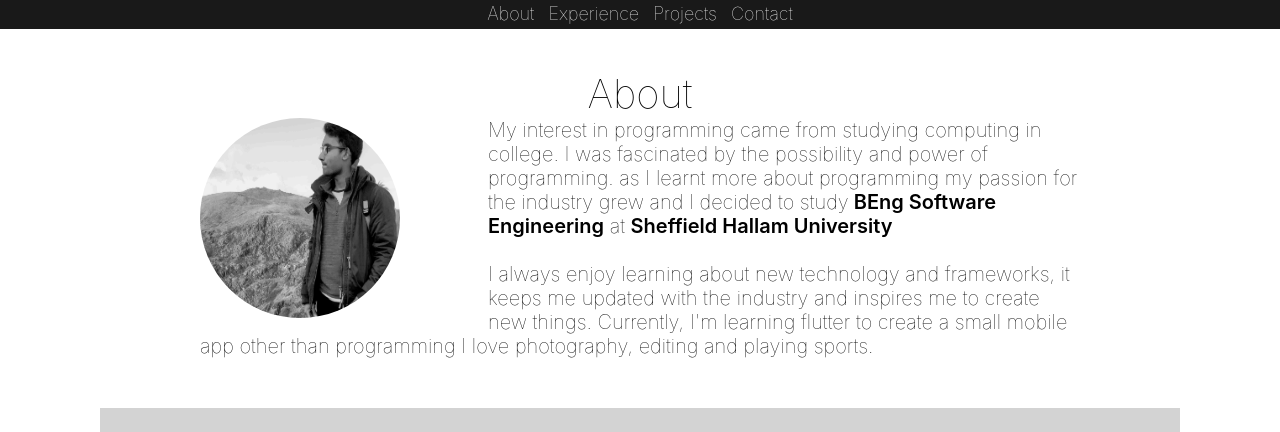
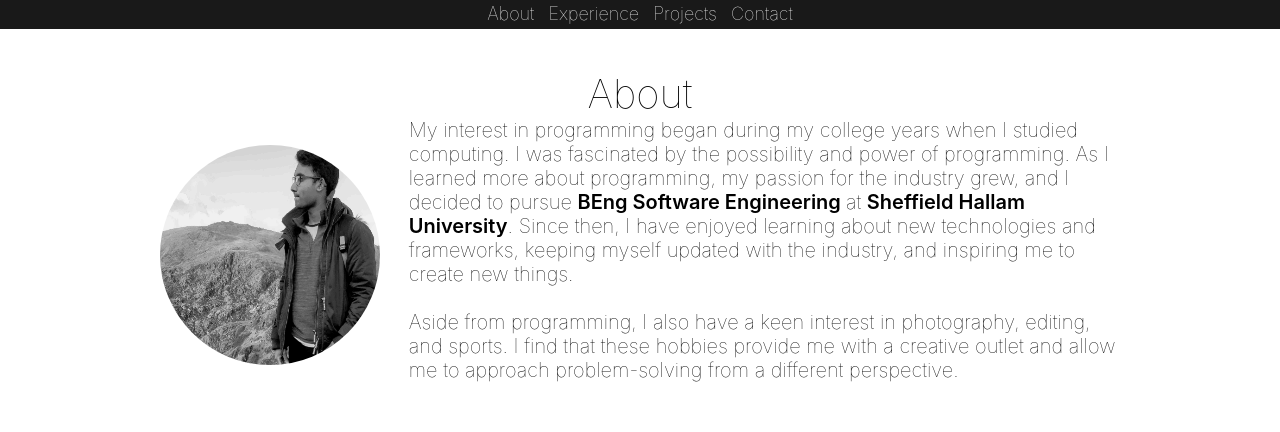
Before and after one commit to OmarShezan/portfolio, a React (Create React App) app: page / in a window 1280 px wide. Shown: the part 802-1234 px from the top of the page. Built offline with nearby package versions, Linux system fonts and the light colour scheme; no server answers.

Commit message:
updated about text and style, use mailto link for email

```diff
--- a/src/Contact/Contact.jsx
+++ b/src/Contact/Contact.jsx
@@ -128,7 +128,7 @@ class Contact extends React.Component {
           <input type="text" name="def" value={this.state.def} onChange={this.handleChange} className="field-style field-full align-none def"/>
           </li> */}
           </ul>
-          <p>Email: shezan60@gmail.com</p>
+          <p>Email: <a href='mailto:omarshezanbusiness@gmail.com'>omarshezanbusiness@gmail.com</a></p>
           </Fade>
         </form>
 
--- a/src/about/About.jsx
+++ b/src/about/About.jsx
@@ -7,14 +7,18 @@ const HomePage = () =>{
               <Title  name="About"/>
               <div className="content">
               <img className="profilePic" alt="standing near cliff" src={require('../assets/me.jpg')}/>
-              My interest in programming came from studying computing in college. I was fascinated by the possibility and power of programming. as I learnt more about programming my passion for the industry grew and I decided to study
-              <strong> BEng Software Engineering</strong> at <strong> Sheffield Hallam University</strong>
+              <div className="about-text">
+              My interest in programming began during my college years when I studied computing.
+              I was fascinated by the possibility and power of programming.
+              As I learned more about programming, my passion for the industry grew, and I decided to pursue <strong>BEng Software Engineering </strong>
+               at <strong>Sheffield Hallam University</strong>. Since then, I have enjoyed learning about new technologies and frameworks, keeping myself updated with the industry, and inspiring me to create new things.
+
               <br/>
               <br/>
-              I always enjoy learning about new technology and frameworks, it keeps me updated with the industry and inspires me to create new things.  Currently, I'm learning flutter to create a small mobile app
-              other than programming I love photography, editing and playing sports.
+              Aside from programming, I also have a keen interest in photography, editing, and sports. I find that these hobbies provide me with a creative outlet and allow me to approach problem-solving from a different perspective.</div>
+
               </div>
-          </div>
+              </div>
     )
 }
 export default HomePage;
--- a/src/about/style.css
+++ b/src/about/style.css
@@ -13,7 +13,9 @@
 .content{
 
     font-size: 1mw;
-    padding: 0px 100px;
+    padding: 0px 60px;
+    display: flex;
+    align-items: center;
 
 }
 
@@ -23,10 +25,10 @@
 }
 .profilePic{
     border-radius: 50%;
-    width: 200px;
-    height: 200px;
-    float: left;
-    margin-right: 10%;
+    width: 220px;
+    height: 220px;
+    margin-right: 3%;
+    margin-top: 1%;
     /* borderRadius:"50%", width:"200px", height:"200px", margin:"0px 1em", float: "left" */
 }
 strong{
```
